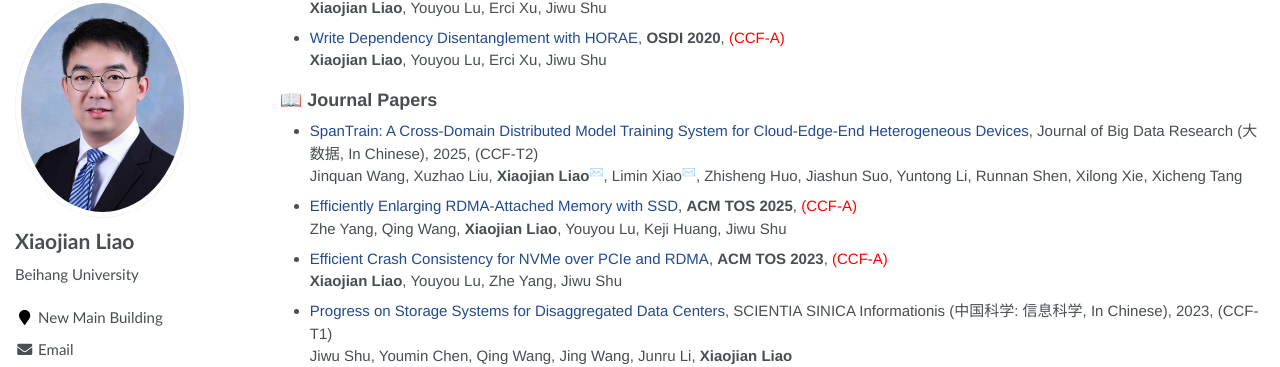
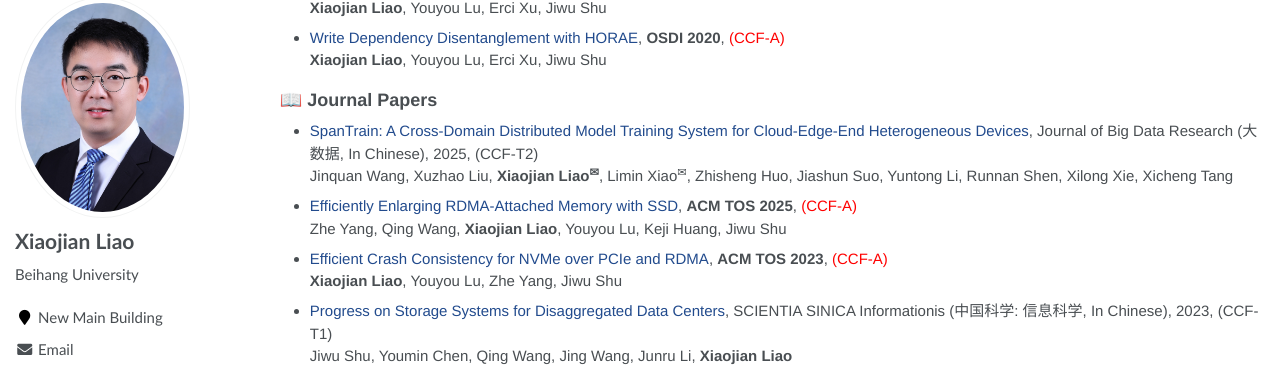
Before and after one commit to liaoxiaojian/liaoxiaojian.github.io, a Jekyll site: the page built from _pages/about.md, in a window 1280 px wide and 900 px high, scrolled down 1467 px. Shown: the part 94-461 px from the top of the window. Built offline with Jekyll 4.4.1, drawn with Linux system fonts in a browser that asks for light colours; some web fonts are replaced.

```diff
--- a/_pages/about.md
+++ b/_pages/about.md
@@ -76,7 +76,7 @@ Zhe Yang, Youyou Lu, **Xiaojian Liao**, Youmin Chen, Junru Li, Siyu He, Jiwu Shu
 
 ## 📖 Journal Papers
 - [SpanTrain: A Cross-Domain Distributed Model Training System for Cloud-Edge-End Heterogeneous Devices](https://www.j-bigdataresearch.com.cn/zh/article/doi/10.11959/j.issn.2096-0271.2025040/), Journal of Big Data Research (大数据, In Chinese), 2025, (CCF-T2) \\
-Jinquan Wang, Xuzhao Liu, **Xiaojian Liao<sup>✉️</sup>**, Limin Xiao<sup>✉️</sup>, Zhisheng Huo, Jiashun Suo, Yuntong Li, Runnan Shen, Xilong Xie, Xicheng Tang
+Jinquan Wang, Xuzhao Liu, **Xiaojian Liao<sup>✉</sup>**, Limin Xiao<sup>✉</sup>, Zhisheng Huo, Jiashun Suo, Yuntong Li, Runnan Shen, Xilong Xie, Xicheng Tang
 - [Efficiently Enlarging RDMA-Attached Memory with SSD](https://dl.acm.org/doi/10.1145/3700772), **ACM TOS 2025**, <font color="red">(CCF-A)</font> \\
 Zhe Yang, Qing Wang, **Xiaojian Liao**, Youyou Lu, Keji Huang, Jiwu Shu
 - [Efficient Crash Consistency for NVMe over PCIe and RDMA](https://dl.acm.org/doi/full/10.1145/3568428), **ACM TOS 2023**, <font color="red">(CCF-A)</font> \\
```
